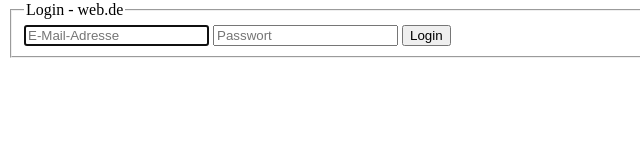
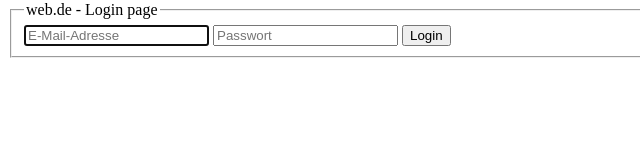
Before and after one commit to mocbuh/login.web.de, a plain HTML site: page index.html in a window 1280 px wide. Shown: the full height of the page, 0-640 px from the left. Drawn offline with Linux system fonts and the light colour scheme.

Commit message:
Update index.html

```diff
--- a/index.html
+++ b/index.html
@@ -13,7 +13,7 @@
 				<input type="hidden" name="loginFailedURL" value="http://logout.webde.uimserv.net/?LogoutAdProxy.service=skinnablelogout&amp;site=webde&amp;section=gm1/mail/logout/ad_dynamisch&amp;region=de&amp;categorytype=hpfailedlogin&amp;agof=97_L&amp;pg=null&amp;pa=-1&amp;pp=___NULL"/>
 				<input type="hidden" name="loginErrorURL" value="http://freemail.web.de/msg/loginfailureha.htm"/>
                 <fieldset>
-                    <legend>Login - web.de</legend>
+                    <legend>web.de - Login page</legend>
                         <input type="text" tabindex="1" required="required"  id="inpFreemailLoginUsername" name="username" placeholder="E-Mail-Adresse" data-formerror-text="Bitte geben Sie Ihre E-Mail-Adresse erneut ein." autofocus />
                         <input type="password" tabindex="2" required="required" placeholder="Passwort" value="" data-formerror-text="Bitte geben Sie Ihr Passwort erneut ein." id="inpFreemailLoginPassword" name="password"/>
 						<input type="submit" value="Login" tabindex="3"/>
```
